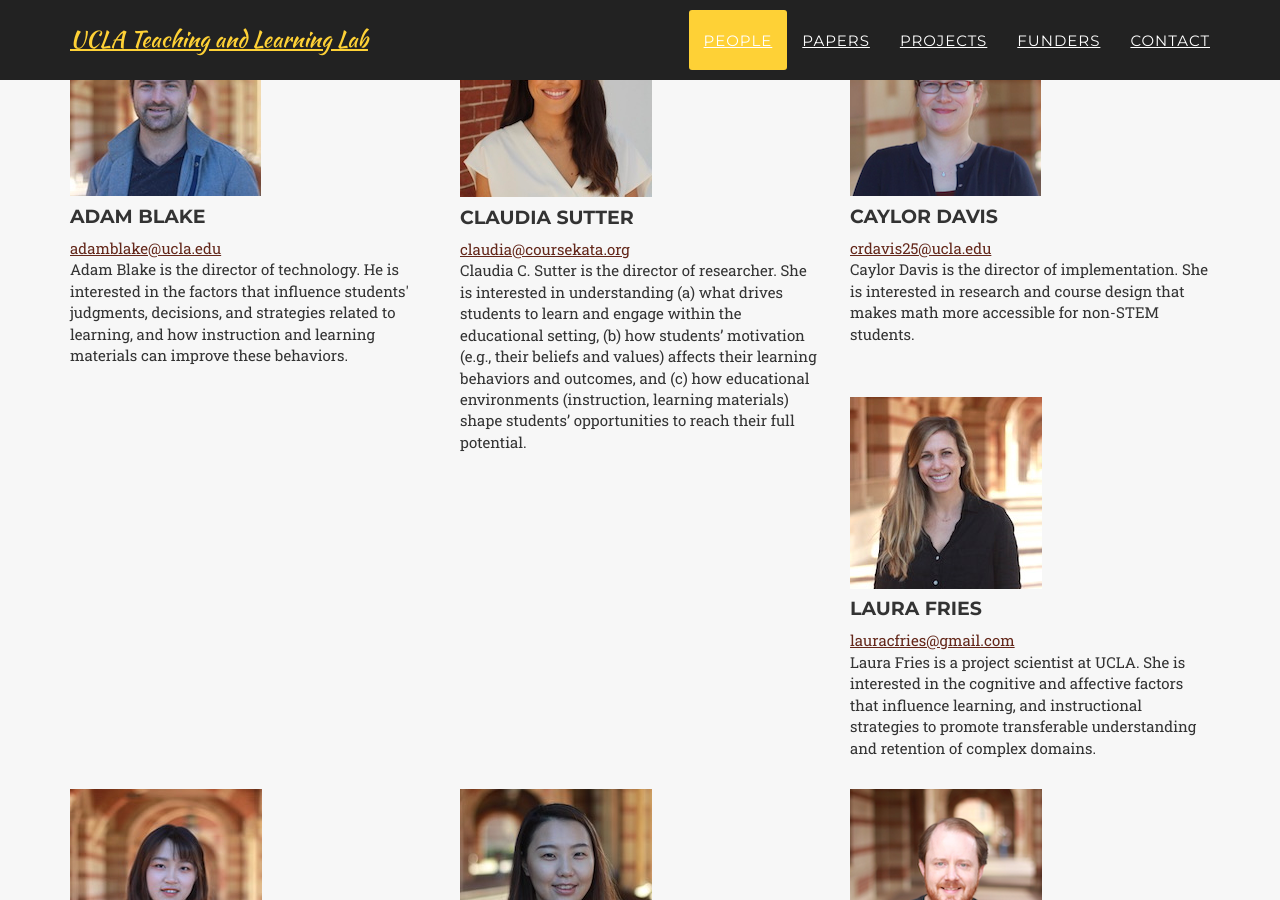
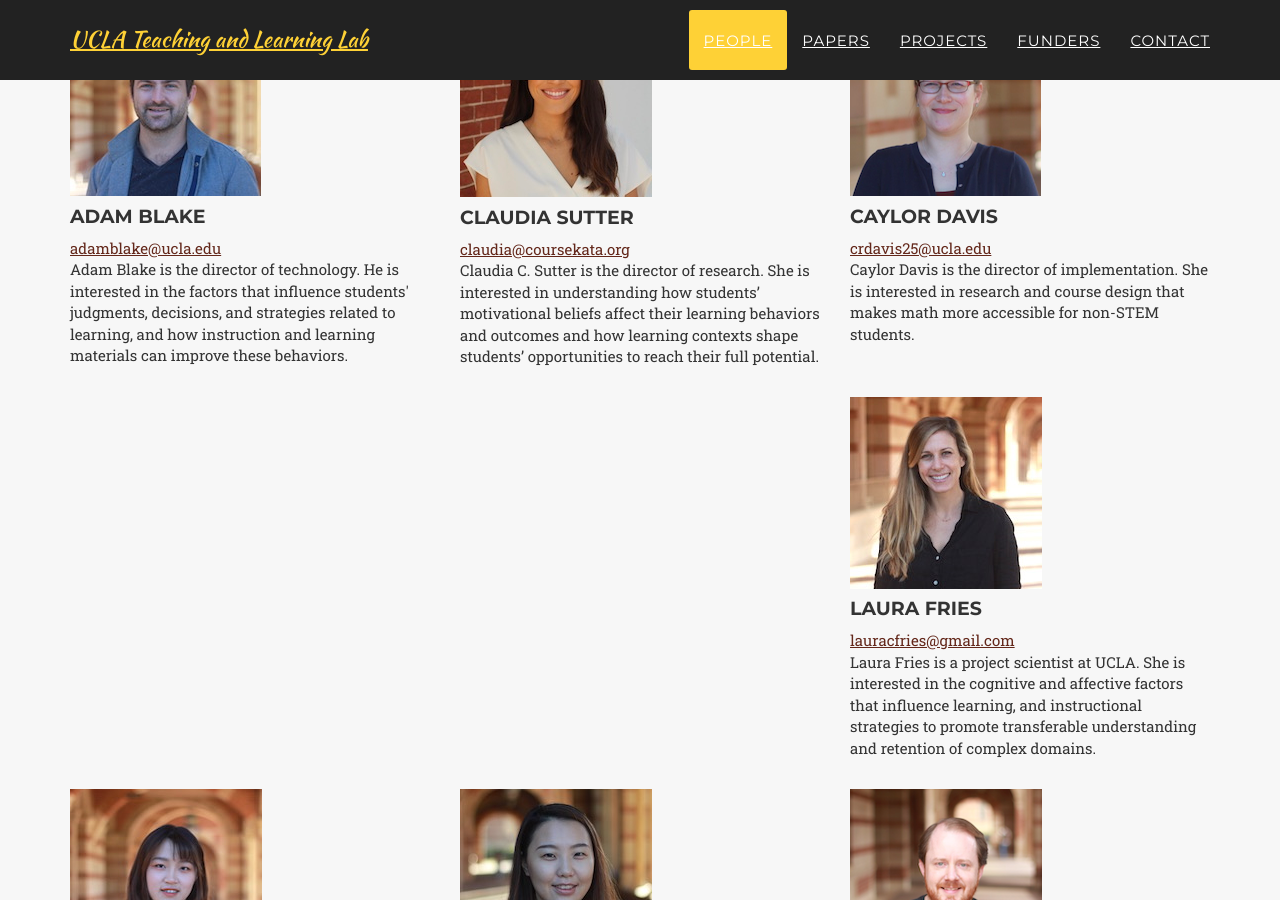
Before and after one commit to UCLATALL/TALL, a Jekyll site: the page built from index.html, in a window 1280 px wide and 900 px high, scrolled down 1489 px. Built offline with Jekyll 4.4.1, drawn with Linux system fonts in a browser that asks for light colours; some web fonts are replaced.

Commit message:
update titles

```diff
--- a/_config.yml
+++ b/_config.yml
@@ -33,7 +33,7 @@ members:
   - name: Claudia Sutter
     pic: Claudia.jpg
     email: claudia@coursekata.org
-    intro: Claudia C. Sutter is the director of researcher. She is interested in understanding (a) what drives students to learn and engage within the educational setting, (b) how students’ motivation (e.g., their beliefs and values) affects their learning behaviors and outcomes, and (c) how educational environments (instruction, learning materials) shape students’ opportunities to reach their full potential.
+    intro: Claudia C. Sutter is the director of research. She is interested in understanding how students’ motivational beliefs affect their learning behaviors and outcomes and how learning contexts shape students’ opportunities to reach their full potential.
 
   - name: Caylor Davis
     pic: Caylor.jpg
```
